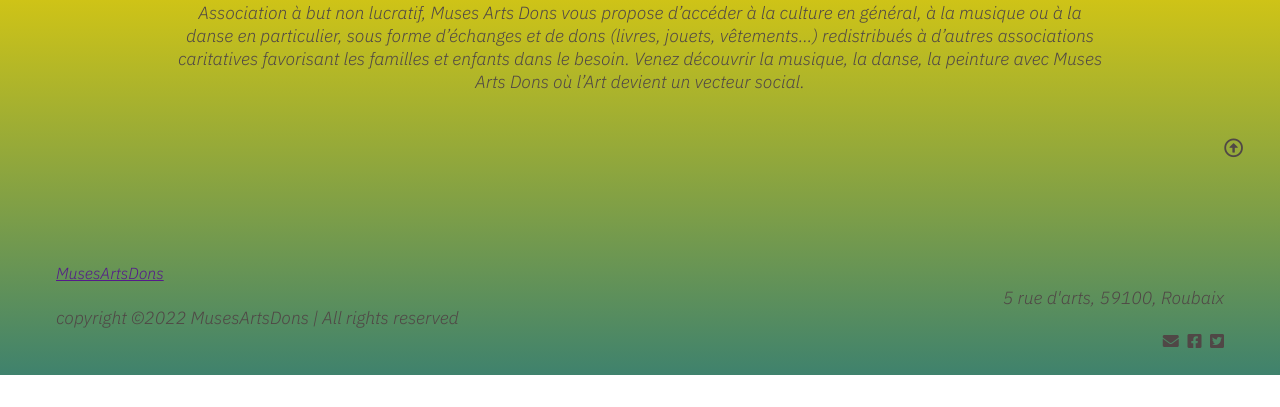
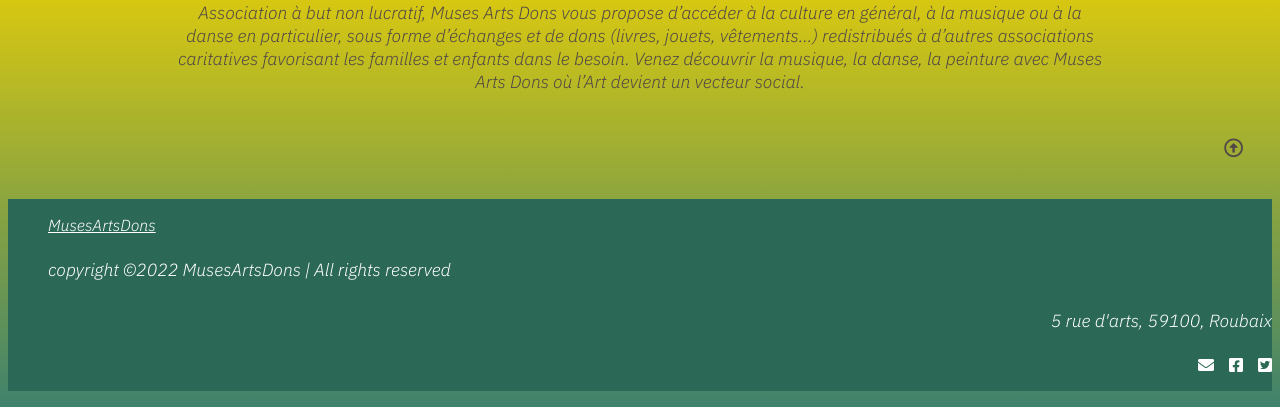
Before and after one commit to baotram1209/MusesArtsDons, a website built with Parcel: page contact.html in a window 1280 px wide. Shown: the part 1022-1429 px from the top of the page. Before the commit the page ends 1397 px from the top, so only its background shows below. Built offline with nearby package versions, Linux system fonts and the light colour scheme.

Commit message:
modified footer

```diff
--- a/contact.html
+++ b/contact.html
@@ -110,11 +110,11 @@
     <!--========== SCROLL TOGGLE ========-->
     <div class="go-up"><i class="far fa-arrow-alt-circle-up" id="go-up"></i></div>
       <!--========== FOOTER ========-->
-      <footer class="footer">
+    <footer class="footer">
       <ul>
         <div class="footer__title">
           <li>
-            <a href="">MusesArtsDons</a>
+            <a href="/index.html">MusesArtsDons</a>
           </li>
           <li>
             <p calss="footer__copyright">
@@ -124,7 +124,7 @@
         </div>
         <div class="footer__icons">
           <li><p>5 rue d'arts, 59100, Roubaix</p></li>
-          <li class="footer__icons">
+          <li class="footer__icons-list">
             <i class="fas fa-envelope"></i>
             <i class="fab fa-facebook-square"></i>
             <i class="fab fa-twitter-square"></i>
--- a/stylesheets/layout/_footer.scss
+++ b/stylesheets/layout/_footer.scss
@@ -1,12 +1,17 @@
 .footer {
-  padding: 0 1.5em;
   text-align: center;
   font-size: 1rem;
-  a {
-    text-decoration: underline;
+  background: #2b6855;
+
+  ul {
+    color: #fff;
+    .footer__title {
+      padding-top: 1em;
     }
-  &__icons i {
-    padding-left: 0.3em;
+    .footer__icons {
+      padding-bottom: 1em;
+      &-list i {
+        padding-left: 0.7em;
         &:hover {
           cursor: pointer;
           //color: $tertiary-color;
@@ -15,16 +20,19 @@
         }
       }
     }
+    a {
+      text-decoration: underline;
+      color: #fff;
+    }
+  }
 
   @media only screen and (min-width: 700px) {
     .footer {
-    margin: 0 3em;
-    padding: 0;
       display: grid;
       grid-template-rows: 1fr;
-    padding-top: 3em;
       font-size: 1rem;
       ul {
+        margin: 0 3em;
         display: flex;
         justify-content: space-between;
         align-items: center;
@@ -38,3 +46,4 @@
       }
     }
   }
+}
```
Also changed, not shown: evenements.html (+1 -1 lines), index.html (+1 -1 lines), stylesheets/main.css, 1 other file. Lines whose indentation alone changed are shown as unchanged.
